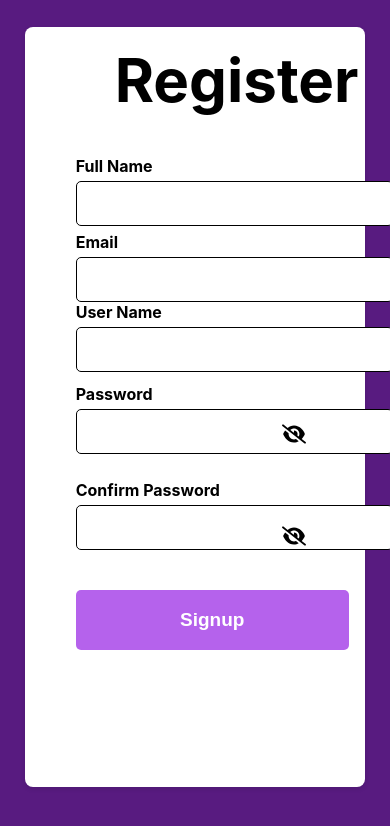
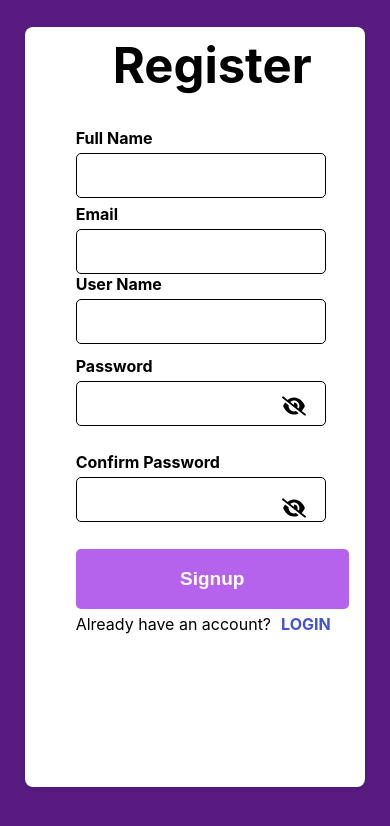
Before and after one commit to soumya-maheshwari/Twitter, a React (Create React App) app in the folder frontend/: page /signup in a window 390 px wide. Shown: the top 826 px of the page. Built offline with nearby package versions, Linux system fonts and the light colour scheme.

Commit message:
changes in responsiveness

```diff
--- a/frontend/src/Components/Authentication/Login/Login.jsx
+++ b/frontend/src/Components/Authentication/Login/Login.jsx
@@ -3,7 +3,7 @@ import "./login.css";
 import loginImg from "../../../Assets/login.svg";
 import { FontAwesomeIcon } from "@fortawesome/react-fontawesome";
 import { faEye, faEyeSlash } from "@fortawesome/free-solid-svg-icons";
-import { useNavigate } from "react-router-dom";
+import { Link, useNavigate } from "react-router-dom";
 import { useDispatch, useSelector } from "react-redux";
 import { loginUserThunk } from "../../../Redux/authSlice";
 import { ToastContainer, toast } from "react-toastify";
@@ -122,6 +122,12 @@ const Login = () => {
             <button type="submit" className="login-btn">
               Login
             </button>{" "}
+            <p className="textt">
+              Don't have an account?
+              <span className="link">
+                <Link to="/signup">SIGNUP</Link>
+              </span>
+            </p>
           </form>
         </div>
       </div>
--- a/frontend/src/Components/Authentication/Login/login.css
+++ b/frontend/src/Components/Authentication/Login/login.css
@@ -26,6 +26,7 @@ body {
   font-size: 60px;
   font-weight: bolder;
   padding-right: 40px;
+  align-items: center;
   z-index: -1;
 }
 
@@ -82,6 +83,19 @@ button[type="submit"]:hover {
   top: -30px;
 }
 
+.textt {
+  /* display: flex; */
+  margin-top: 25px;
+  font-size: 19px;
+  color: black;
+  display: block;
+}
+
+.link a {
+  text-decoration: none;
+  font-weight: bolder;
+  padding-left: 10px;
+}
 @media (max-width: 970px) {
   .container-login {
     max-width: 880px;
@@ -106,8 +120,6 @@ button[type="submit"]:hover {
 @media (max-width: 760px) {
   .container-login {
     max-width: 640px;
-    /* margin-top: 7%; */
-    /* height: 90vh; */
   }
   .eyeimg {
     margin-left: 30vw;
@@ -115,6 +127,7 @@ button[type="submit"]:hover {
 
   .login-head {
     font-size: 48px;
+    text-align: center;
   }
 
   .textt {
@@ -154,9 +167,7 @@ button[type="submit"]:hover {
   .input-field {
     width: 70vw;
   }
-  .login-head {
-    margin-left: 10vw;
-  }
+
   .eyeimg {
     margin-left: 21vw;
   }
@@ -168,12 +179,7 @@ button[type="submit"]:hover {
 
 @media (max-width: 600px) {
   .container-login {
-    max-width: 500px;
-    /* margin-top: 7%; */
-    /* height: 90vh; */
-  }
-  .login-head {
-    margin-left: 14vw;
+    max-width: 540px;
   }
 }
 
@@ -183,18 +189,13 @@ button[type="submit"]:hover {
     margin-top: 7%;
     height: 90vh;
   }
-  .login-head {
-    margin-left: 14vw;
-  }
 }
 
-@media (max-width: 466px) {
+@media (max-width: 468px) {
   .container-login {
-    max-width: 400px;
+    max-width: 390px;
   }
-  .login-head {
-    margin-left: 14vw;
-  }
+
   .eyeimg {
     margin-left: 60vw;
   }
@@ -204,9 +205,7 @@ button[type="submit"]:hover {
   .container-login {
     max-width: 340px;
   }
-  .login-head {
-    margin-left: 10vw;
-  }
+
   .input-field {
     /* margin-top: -10px; */
     /* width: 53vw; */
@@ -257,23 +256,14 @@ button[type="submit"]:hover {
   .eyeimg {
     margin-left: 50vw;
   }
-  .heading {
-    margin-left: 5vw;
-  }
 }
 @media (max-width: 280px) {
-  .login-head {
-    margin-left: 1vw;
-  }
   .container-login {
     max-width: 217px;
   }
 }
 
 @media (min-width: 1024px) and (max-width: 1024px) {
-  .heading {
-    margin-top: 70px;
-  }
   .form-class {
     margin-top: 25px;
   }
--- a/frontend/src/Components/Authentication/Signup/Signup.jsx
+++ b/frontend/src/Components/Authentication/Signup/Signup.jsx
@@ -3,7 +3,7 @@ import signupImg from "../../../Assets/signup.svg";
 import "./signup.css";
 import { FontAwesomeIcon } from "@fortawesome/react-fontawesome";
 import { faEye, faEyeSlash } from "@fortawesome/free-solid-svg-icons";
-import { useNavigate } from "react-router-dom";
+import { Link, useNavigate } from "react-router-dom";
 import { useDispatch, useSelector } from "react-redux";
 import { ToastContainer, toast } from "react-toastify";
 import { registerUserThunk } from "../../../Redux/authSlice";
@@ -181,9 +181,16 @@ const Signup = () => {
             <button type="submit" className="signup-btn">
               Signup
             </button>{" "}
+            <p className="texttt">
+              Already have an account?
+              <span className="linkk">
+                <Link to="/">LOGIN</Link>
+              </span>
+            </p>
           </form>
         </div>
       </div>
+      <ToastContainer />
     </>
   );
 };
--- a/frontend/src/Components/Authentication/Signup/signup.css
+++ b/frontend/src/Components/Authentication/Signup/signup.css
@@ -22,10 +22,12 @@ body {
   margin: 16vh 0vw 23vw 3vh;
 }
 .signup-head {
-  margin-top: 2vh;
-  font-size: 60px;
+  margin-top: 1vh;
+  font-size: 49px;
   font-weight: bolder;
-  padding-right: 40px;
+  /* padding-right: 40px;
+   */
+  text-align: center;
   z-index: -1;
 }
 
@@ -69,8 +71,22 @@ button[type="submit"]:hover {
   border-radius: 5px;
   font-weight: 600;
   cursor: pointer;
-  margin-top: 14px;
+  margin-top: 1px;
 }
+
+.texttt {
+  margin-top: 5px;
+  font-size: 16px;
+  color: black;
+  display: block;
+}
+
+.linkk a {
+  text-decoration: none;
+  font-weight: bolder;
+  padding-left: 10px;
+}
+
 @media (max-width: 670px) {
   .container-signup {
     max-width: 600px;
@@ -85,13 +101,11 @@ button[type="submit"]:hover {
     padding-left: 13vw;
   }
   .input-field {
-    width: 70vw;
+    width: 60vw;
   }
-  .signup-head {
-    margin-left: 10vw;
-  }
+
   .eyeimg {
-    margin-left: 21vw;
+    margin-left: 61vw;
   }
   .signup-btn {
     width: 70vw;
@@ -105,9 +119,6 @@ button[type="submit"]:hover {
     /* margin-top: 7%; */
     /* height: 90vh; */
   }
-  .signup-head {
-    margin-left: 14vw;
-  }
 }
 
 @media (max-width: 530px) {
@@ -116,18 +127,13 @@ button[type="submit"]:hover {
     margin-top: 7%;
     height: 90vh;
   }
-  .signup-head {
-    margin-left: 14vw;
-  }
 }
 
 @media (max-width: 466px) {
   .container-signup {
     max-width: 400px;
   }
-  .signup-head {
-    margin-left: 14vw;
-  }
+
   .eyeimg {
     margin-left: 60vw;
   }
@@ -137,12 +143,10 @@ button[type="submit"]:hover {
   .container-signup {
     max-width: 340px;
   }
-  .signup-head {
-    margin-left: 10vw;
-  }
+
   .input-field {
     /* margin-top: -10px; */
-    /* width: 53vw; */
+    width: 53vw;
   }
   .eyeimg {
     margin-left: 53vw;
@@ -190,9 +194,6 @@ button[type="submit"]:hover {
   .eyeimg {
     margin-left: 50vw;
   }
-  .heading {
-    margin-left: 5vw;
-  }
 }
 @media (max-width: 280px) {
   .signup-head {
@@ -204,9 +205,6 @@ button[type="submit"]:hover {
 }
 
 @media (min-width: 1024px) and (max-width: 1024px) {
-  .heading {
-    margin-top: 70px;
-  }
   .form-class {
     margin-top: 25px;
   }
```
